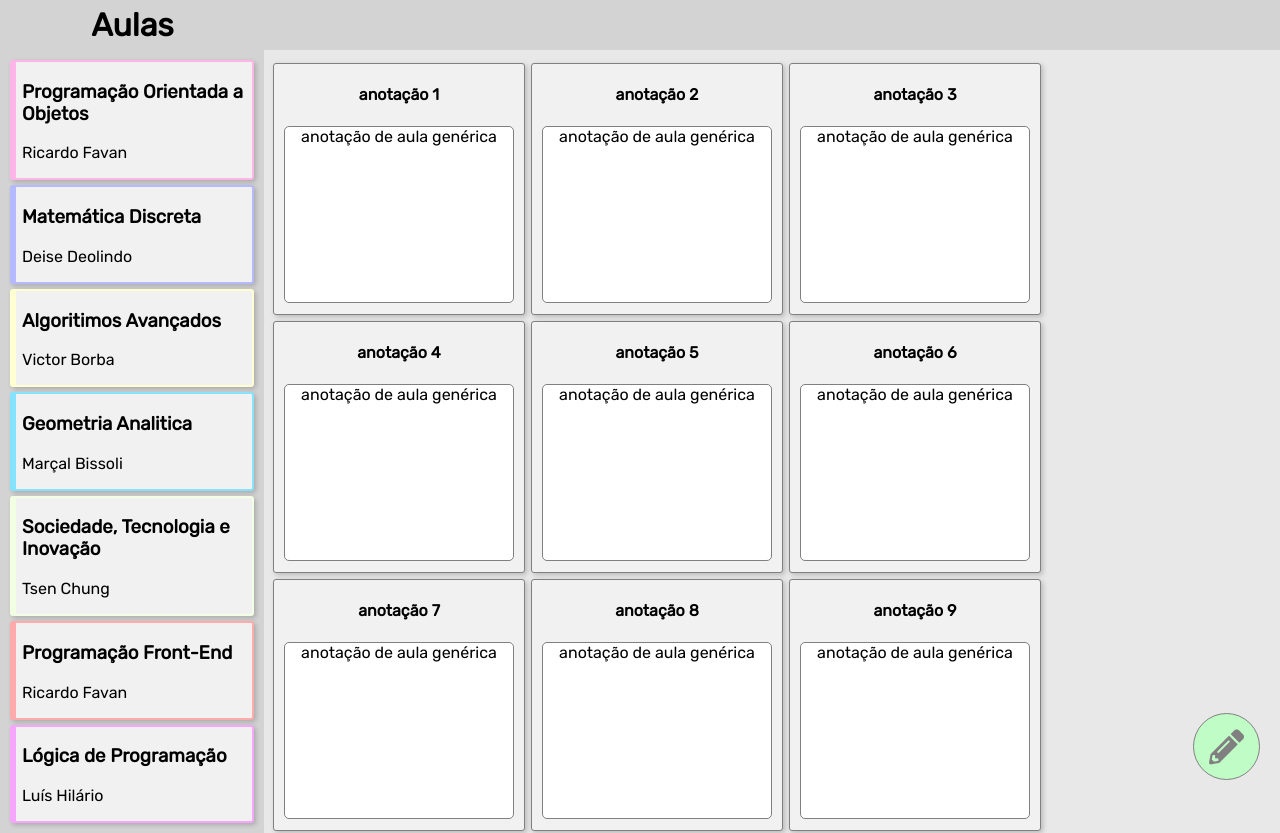
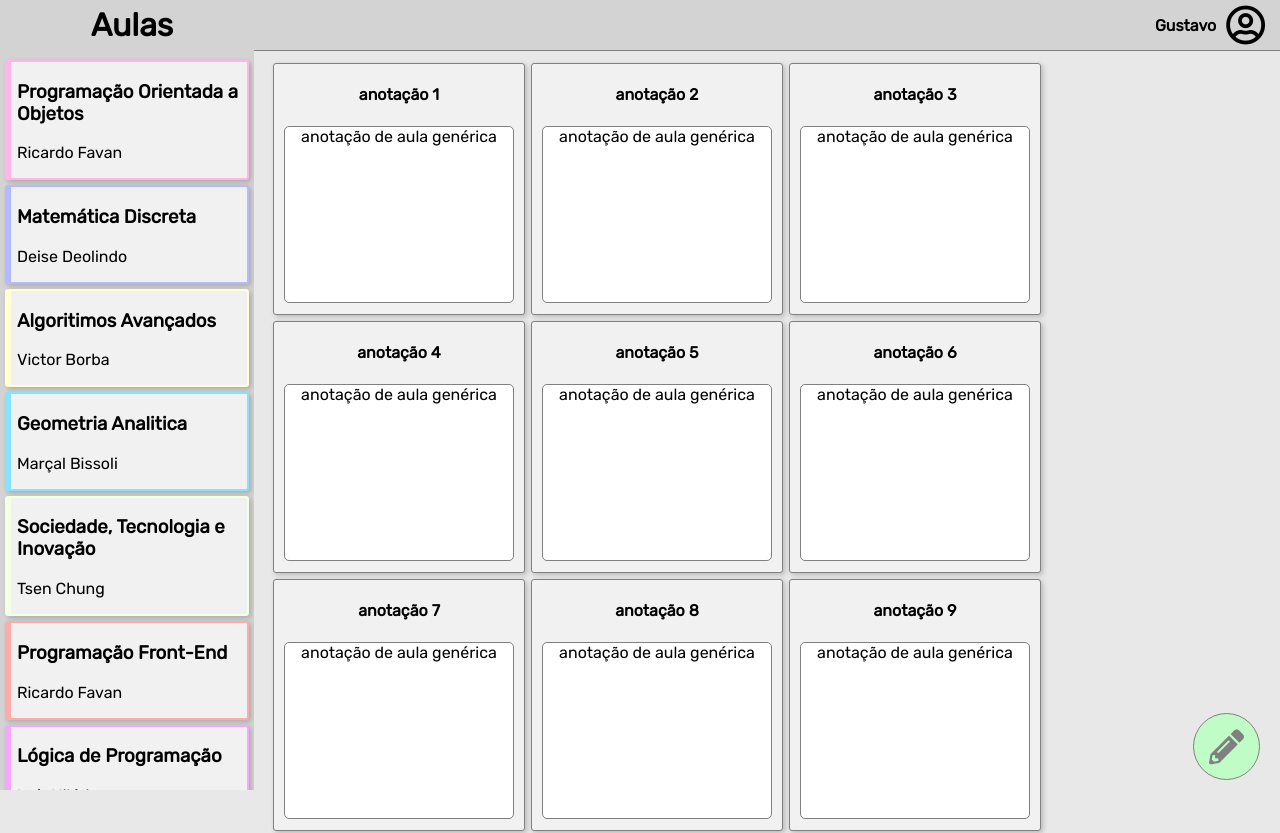
Before and after one commit to gustavo10052000/studenty-repository, a Next.js app: page / in a window 1280 px wide. Shown: the top 833 px of the page. Built offline with nearby package versions, Linux system fonts and the light colour scheme.

Commit message:
component user, scrol bar style

```diff
--- a/components/Classes/ListClasses.js
+++ b/components/Classes/ListClasses.js
@@ -12,7 +12,7 @@ class ClassList extends Component {
         return(
             <div className="list-classes">
                 {this.state.classes.map(classItem =>
-                    <div className="card-class" key={classItem.id} style={{ borderColor: classItem.color }}>
+                    <div className="card-class zoom-hover" key={classItem.id} style={{ borderColor: classItem.color }}>
                         <h3>{classItem.name}</h3>
                         <p>{classItem.teacher}</p>
                     </div>
--- a/components/Layout/IconNewNote.js
+++ b/components/Layout/IconNewNote.js
@@ -3,7 +3,7 @@ import React, { Component } from 'react';
 class IconNew extends Component {
     render() {
         return(
-            <div className="green-circle">
+            <div className="green-circle zoom-hover">
                 <i className="fas fa-pencil-alt" />
             </div>
         )
--- a/components/Layout/NavBar.js
+++ b/components/Layout/NavBar.js
@@ -1,11 +1,25 @@
 import React, { Component } from 'react';
 
 class NavBar extends Component {
+    constructor() {
+        super();
+        this.state = {
+            user: {
+                id: 1,
+                name: "Gustavo"
+            }
+        }
+    }
+
     render() {
         return(
             <div className="header">
                 <div className="title">
                     <h1>Aulas</h1>
+                </div>
+                <div className="user-component">
+                    <h4>{this.state.user.name}</h4>
+                    <i className="far fa-user-circle" />
                 </div>
             </div>
         )
--- a/public/css/app.css
+++ b/public/css/app.css
@@ -10,7 +10,8 @@ body {
     width: 100%;
     height: 50px;
     display: flex;
-    align-items: center;
+    justify-content: space-between;
+    border-bottom: 1px solid #808080;
     background-color: #D3D3D3;
 }
 
@@ -18,12 +19,24 @@ body {
     display: flex;
     align-items: center;
     justify-content: center;
-    width: 265px;
+    background-color: #D3D3D3;
+    width: 264px;
+}
+
+.user-component {
+    display: flex;
+    align-items: center;
+}
+
+.user-component > i {
+    font-size: 40px;
+    margin: 0px 15px 0px 10px;
 }
 
 
 /* Home Screen */
 .home-itens { display: flex; }
+
 
 /* notes */
 .list-notes {
@@ -59,11 +72,11 @@ body {
 /* classes */
 .list-classes {
     background-color: #D3D3D3;
-    padding: 10px;
+    padding: 10px 5px 10px 5px;
     position: fixed;
-    height: 100%;
-    top: 50px
-    /* overflow-y: scroll; */
+    height: 90%;
+    top: 50px;
+    overflow-y: scroll;
 }
 
 .card-class {
@@ -75,6 +88,30 @@ body {
     box-shadow: 2px 2px 5px 0 rgba(0, 0, 0, 0.2);
     width: 230px;
     border-left: 6px solid;
+    transition: all .2s ease-in-out;
+}
+
+
+/* Scroll Style List Classes*/
+.list-classes::-webkit-scrollbar {
+    width: 10px;
+    height: 10px;
+}
+
+.list-classes::-webkit-scrollbar-track {
+    padding: 2px 0;
+    background-color: #d3d3d3;
+}
+
+.list-classes::-webkit-scrollbar {
+    width: 10px;
+}
+
+.list-classes::-webkit-scrollbar-thumb {
+    border-radius: 10px;
+    box-shadow: inset 0 0 6px rgba(0,0,0,.3);
+    background-color: #808080;
+    border: 1px solid #D3D3D3;
 }
 
 
@@ -99,7 +136,7 @@ body {
     color: #808080;
 }
 
-.green-circle:hover {
+.zoom-hover:hover {
     cursor: pointer;
-    transform: scale(1.1);
+    transform: scale(1.05);
 }
```
